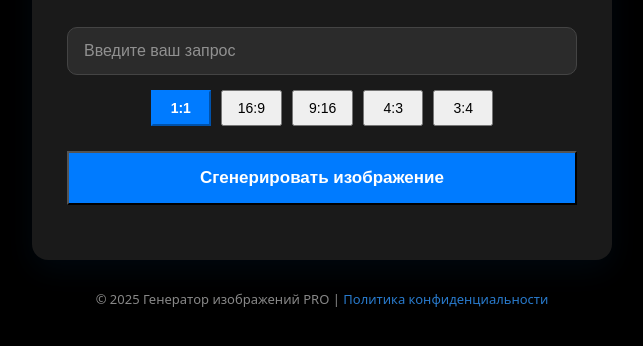
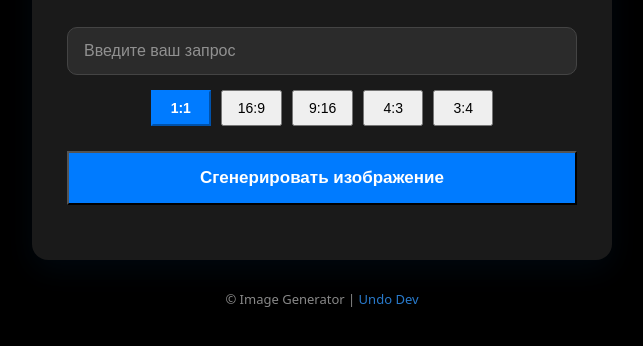
Before and after one commit to Quantiluzarra/gendropultra, a plain HTML site: page index.html in a window 1280 px wide. Shown: the part 282-628 px from the top of the page, without its empty margins (318-961 px from the left). Drawn offline with Linux system fonts and the light colour scheme.

Commit message:
Update index.html

```diff
--- a/index.html
+++ b/index.html
@@ -551,7 +551,7 @@
     </div>
 
     <div class="footer">
-        &copy; 2025 Генератор изображений PRO | <a href="#">Политика конфиденциальности</a>
+        &copy; Image Generator | <a href="#">Undo Dev</a>
     </div>
 
     <script>
```
